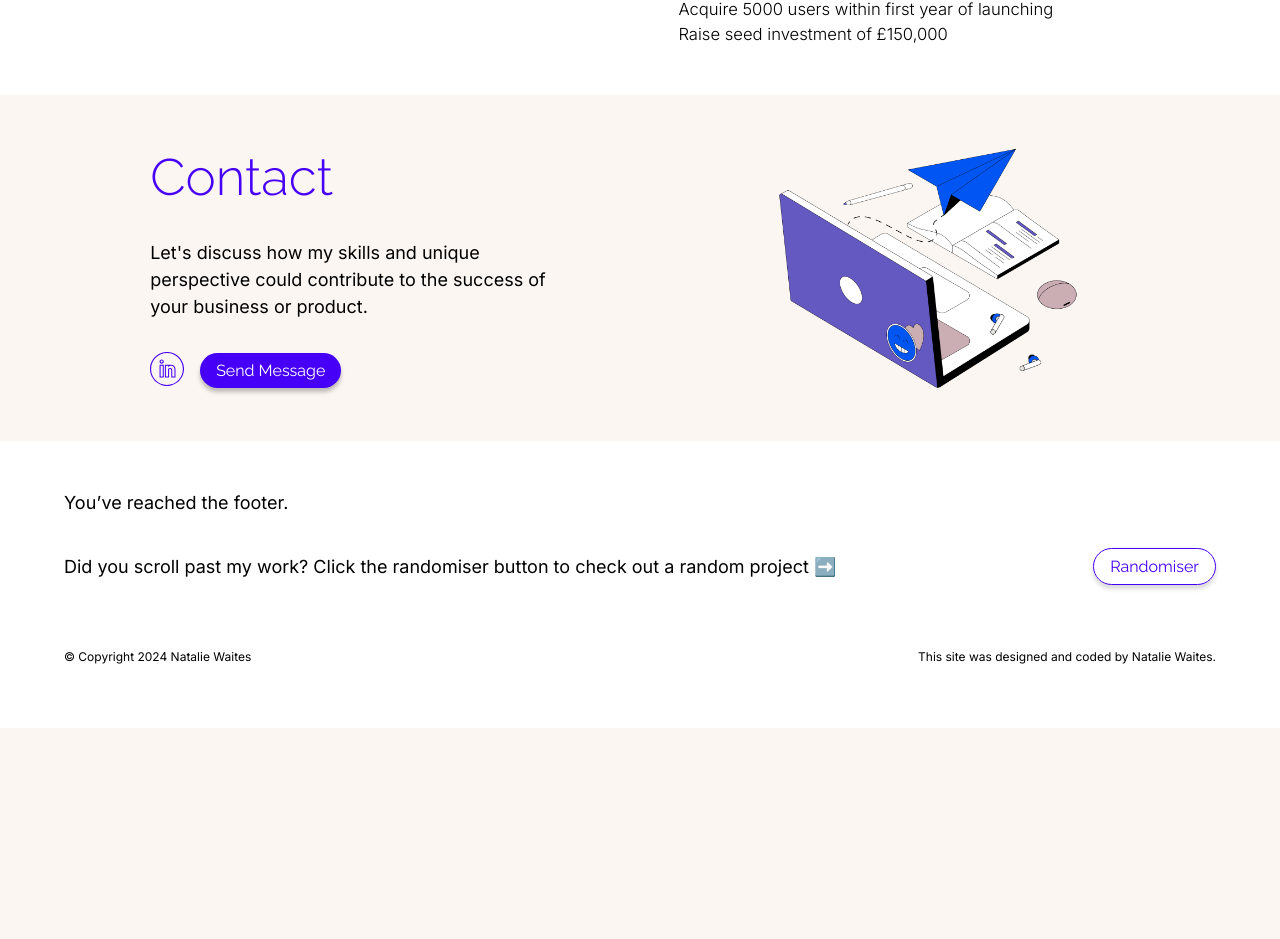
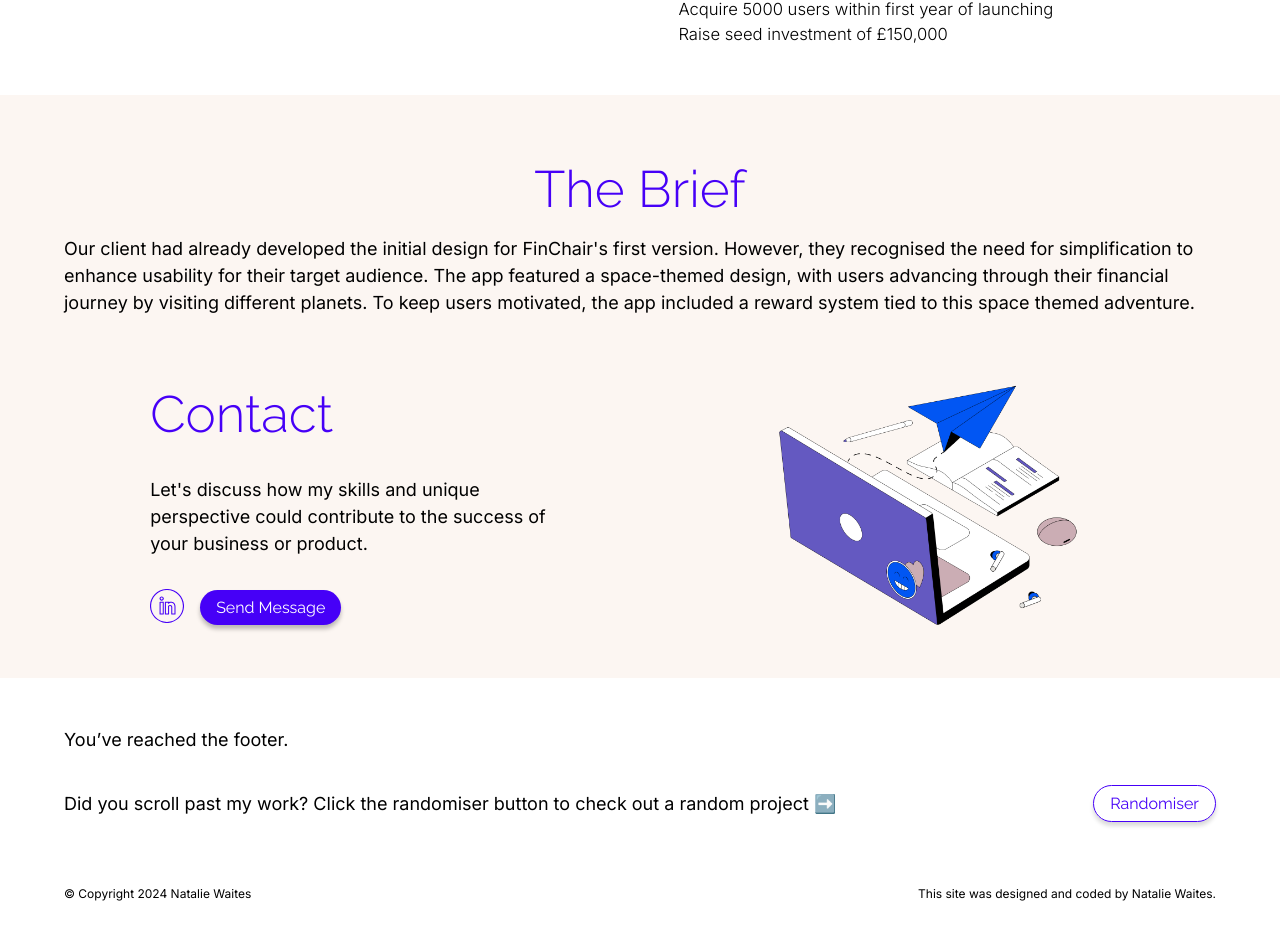
Before and after one commit to nataliejade9/personal-website, a Next.js app: page /finchair in a window 1280 px wide. Shown: the part 1015-1954 px from the top of the page. Before the commit the page ends 1743 px from the top, so only its background shows below. Built offline with nearby package versions, Linux system fonts and the light colour scheme.

Commit message:
Set up TitleSection component

```diff
--- a/src/app/finchair/page.js
+++ b/src/app/finchair/page.js
@@ -1,6 +1,7 @@
 import styles from './page.module.css'
 import ProjectHeader from '@/components/ProjectHeader'
 import OverviewSection from '@/components/OverviewSection'
+import TitleSection from '@/components/TitleSection'
 
 export const metadata = {
   title: 'FinChair | Natalie Waites'
@@ -26,6 +27,7 @@ export default function ProjectPage() {
           successThree={"Acquire 5000 users within first year of launching"}
           successFour={"Raise seed investment of £150,000"}
         />
+        <TitleSection title={"The Brief"} information={"Our client had already developed the initial design for FinChair's first version. However, they recognised the need for simplification to enhance usability for their target audience. The app featured a space-themed design, with users advancing through their financial journey by visiting different planets. To keep users motivated, the app included a reward system tied to this space themed adventure."}/>
       </main>
     </>
   )
--- /dev/null
+++ b/src/components/TitleSection/index.js
@@ -0,0 +1,12 @@
+import styles from './index.module.css'
+
+const TitleSection = ({title, information}) => {
+    return (
+        <div className={styles.titleContent}>
+            <h2>{title}</h2>
+            <p>{information}</p>
+        </div>
+    )
+}
+
+export default TitleSection;
--- /dev/null
+++ b/src/components/TitleSection/index.module.css
@@ -0,0 +1,8 @@
+.titleContent {
+    padding: 1em 4em;
+}
+
+.titleContent h2 {
+    text-align: center;
+    padding-bottom: 1rem;
+}
```
